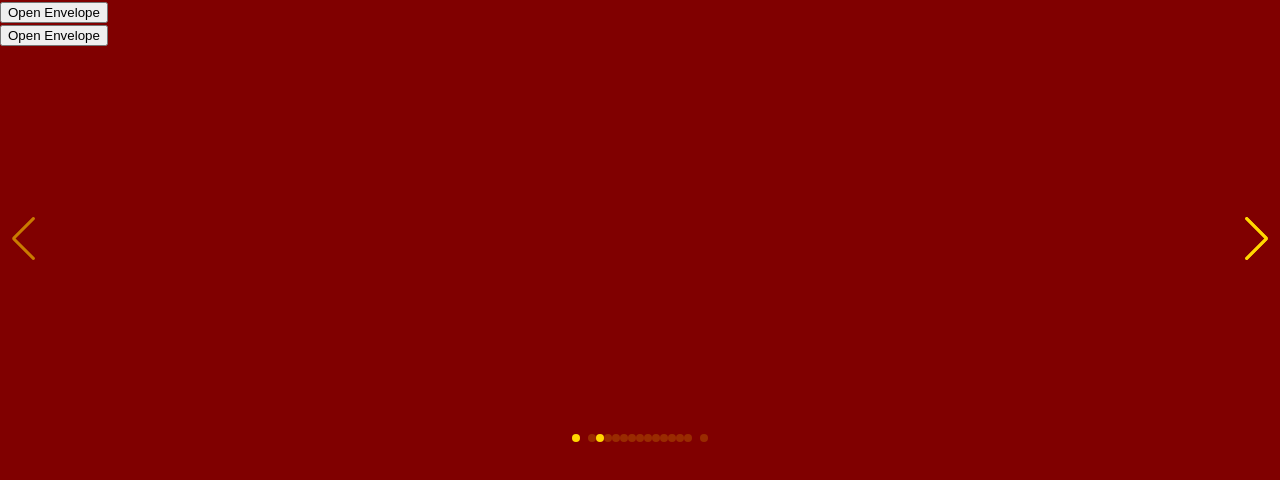
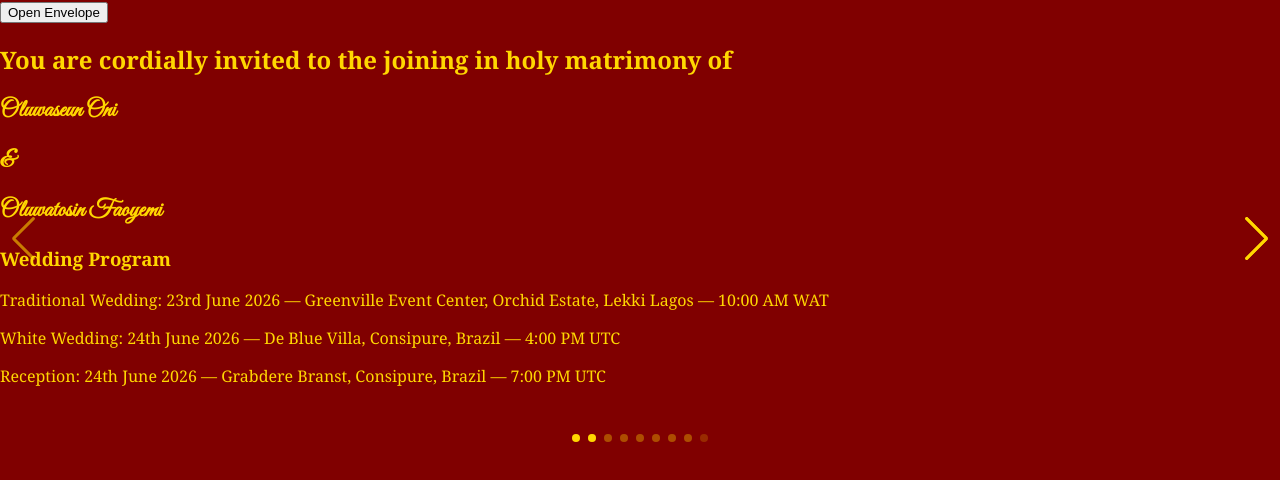
Before and after one commit to bolajioni70-beep/Seun-tosin, a Next.js app: page / in a window 1280 px wide. Shown: the top 480 px of the page. Built offline with nearby package versions, Linux system fonts and the light colour scheme; grey boxes are pictures that could not be loaded.

Commit message:
Update InviteCards.tsx

```diff
--- a/components/InviteCards.tsx
+++ b/components/InviteCards.tsx
@@ -4,7 +4,8 @@ import { Swiper, SwiperSlide } from "swiper/react";
 import "swiper/css";
 import "swiper/css/pagination";
 import "swiper/css/navigation";
-import { Pagination, Navigation } from "swiper/modules";
+import "swiper/css/effect-fade";
+import { Pagination, Navigation, EffectFade } from "swiper/modules";
 
 // Import all sections
 import EnvelopeGate from "./EnvelopeGate";
@@ -17,26 +18,69 @@ import CongratulationsSection from "./CongratulationsSection";
 export default function InvitationSwiper() {
   return (
     <Swiper
+      effect="fade"
+      fadeEffect={{ crossFade: true }}
       pagination={{ clickable: true }}
       navigation={true}
-      modules={[Pagination, Navigation]}
+      modules={[Pagination, Navigation, EffectFade]}
       className="h-screen"
     >
+      {/* Opening Line with Wedding Details */}
+      <SwiperSlide>
+        <section className="h-screen flex flex-col items-center justify-center bg-[#800000] text-center px-8">
+          <div className="max-w-2xl bg-[#FFF8E7] bg-opacity-90 p-8 rounded-lg shadow-2xl border-4 border-[#FFD700]">
+            <h1 className="text-3xl font-bold text-[#800000] mb-6">
+              You are cordially invited to the joining in holy matrimony of
+            </h1>
+            <h2 className="calligraphy text-5xl text-[#FFD700] mb-4">
+              Oluwaseun Oni
+            </h2>
+            <h2 className="calligraphy text-5xl text-[#FFD700] mb-4">&</h2>
+            <h2 className="calligraphy text-5xl text-[#FFD700] mb-6">
+              Oluwatosin Faoyemi
+            </h2>
+
+            {/* Wedding Events */}
+            <h3 className="text-2xl font-bold text-[#800000] mb-4">Wedding Program</h3>
+            <p className="text-lg font-semibold text-[#800000] mb-2">
+              Traditional Wedding: 23rd June 2026 — Greenville Event Center, Orchid Estate, Lekki Lagos — 10:00 AM WAT
+            </p>
+            <p className="text-lg font-semibold text-[#800000] mb-2">
+              White Wedding: 24th June 2026 — De Blue Villa, Consipure, Brazil — 4:00 PM UTC
+            </p>
+            <p className="text-lg font-semibold text-[#800000]">
+              Reception: 24th June 2026 — Grabdere Branst, Consipure, Brazil — 7:00 PM UTC
+            </p>
+          </div>
+        </section>
+      </SwiperSlide>
+
+      {/* Hero Envelope */}
       <SwiperSlide>
         <EnvelopeGate />
       </SwiperSlide>
+
+      {/* Love Story with couple photo */}
       <SwiperSlide>
         <LoveStory />
       </SwiperSlide>
+
+      {/* Location */}
       <SwiperSlide>
         <LocationSection />
       </SwiperSlide>
+
+      {/* RSVP Form */}
       <SwiperSlide>
         <RSVPForm />
       </SwiperSlide>
+
+      {/* Gift Section */}
       <SwiperSlide>
         <GiftSection />
       </SwiperSlide>
+
+      {/* Congratulations */}
       <SwiperSlide>
         <CongratulationsSection />
       </SwiperSlide>
```
